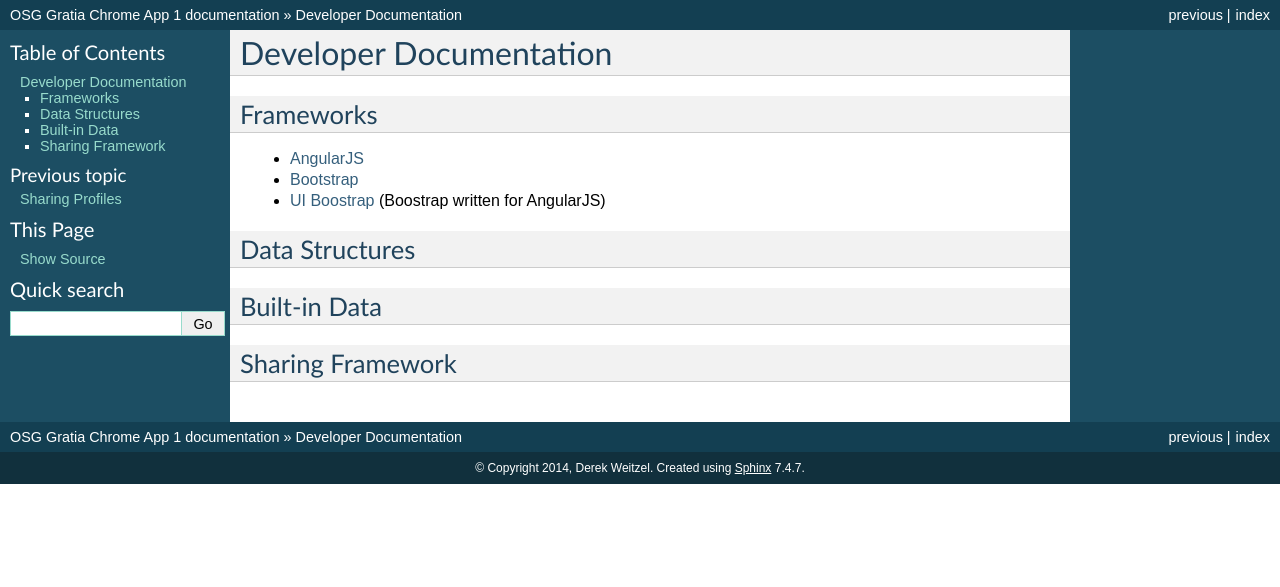
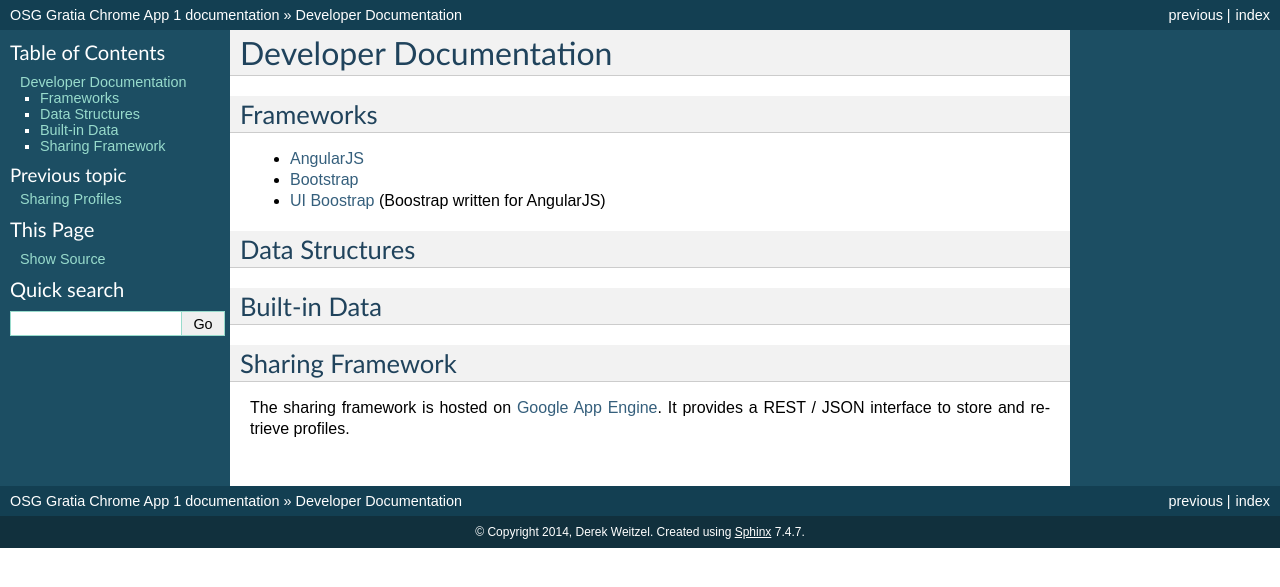
Before and after one commit to djw8605/OSG-Usage-Chrome-App, a Sphinx documentation site: the page built from docs/source/developer.rst, in a window 1280 px wide. Shown: the top 587 px of the page. Built offline with Sphinx 7.4.7, drawn with Linux system fonts in a browser that asks for light colours.

Commit message:
Adding small sentence about the google app engine.

```diff
--- a/docs/source/developer.rst
+++ b/docs/source/developer.rst
@@ -21,3 +21,5 @@ Built-in Data
 
 Sharing Framework
 -----------------
+
+The sharing framework is hosted on `Google App Engine <https://developers.google.com/appengine>`_.  It provides a REST / JSON interface to store and retrieve profiles.
```
